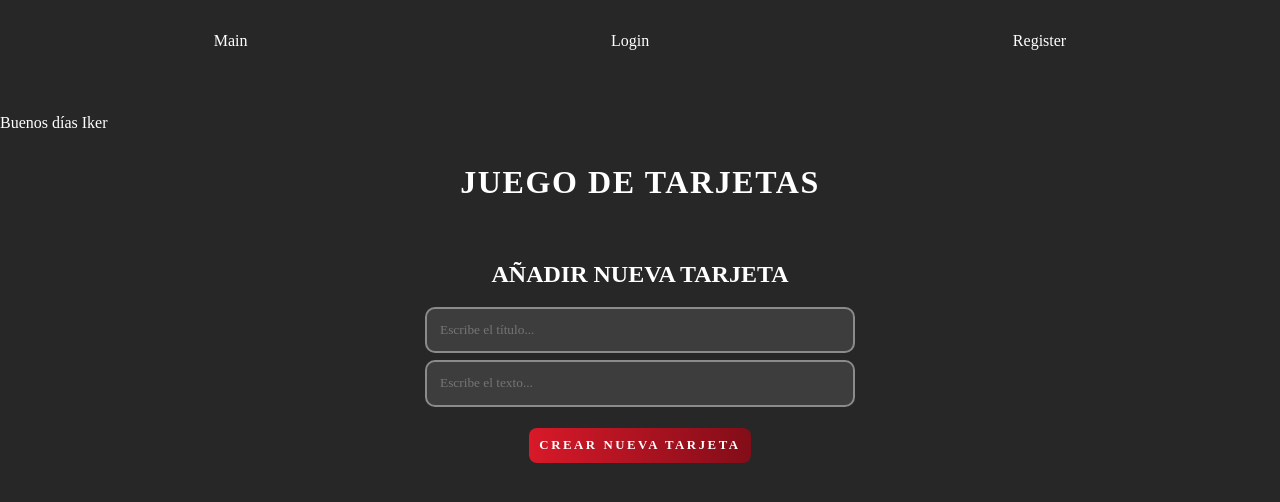
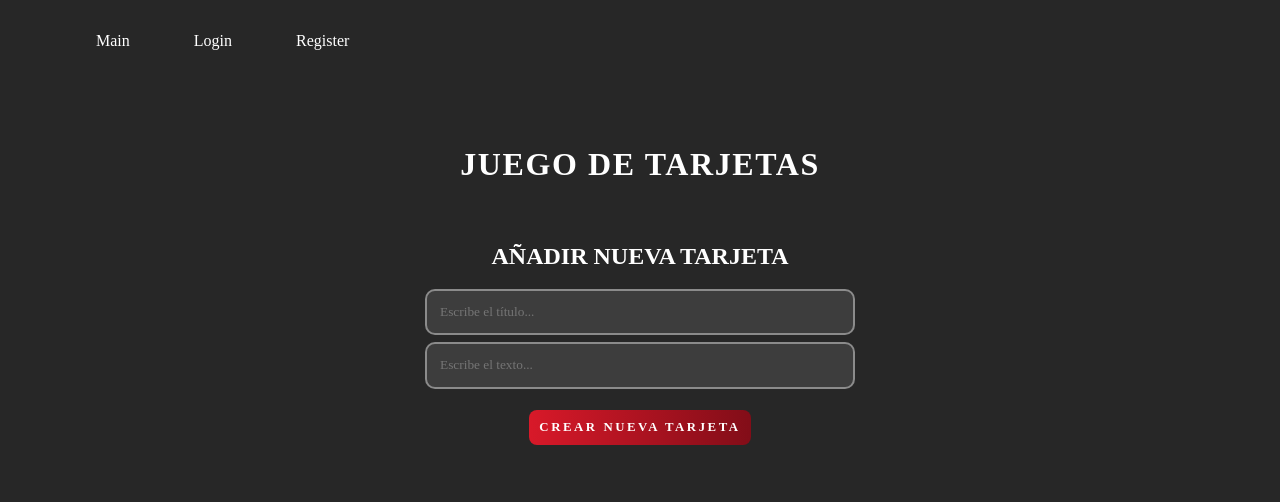
Before and after one commit to iker777/tarjetasFullstack, a React (Create React App) app in the folder frontende/: page /main in a window 1280 px wide. Shown: the top 502 px of the page. Built offline with nearby package versions, Linux system fonts and the light colour scheme; the HTML template or start-up script is replaced by a standard one; a web font is replaced by a local one.

Commit message:
useRef used, login ready, main -> user Logout ready

```diff
--- a/frontende/src/App.css
+++ b/frontende/src/App.css
@@ -22,7 +22,9 @@
 .nav__ul{
   display: flex;
   list-style: none;
-  justify-content: space-around;
+}
+.nav__li{
+  margin-left: 4em;
 }
 .nav__li a{
   color: white;
@@ -47,6 +49,36 @@
 .header__h1 {
   text-transform: uppercase;
   padding-bottom: 0.5em;
+}
+.userSession{
+  display: flex;
+  justify-content: center;
+  align-items: center;
+  flex-direction: column;
+  width: 7em;
+  position: absolute;
+  top: 1em;
+  right: 0;
+}
+.userSession__photo{
+  width: 2em;
+}
+.userSession__userData{
+  font-size: 0.7em;
+  text-align: center;
+}
+.userSession__link{
+  display: none;
+  color: white;
+  background: none;
+  border: none;
+  margin: 0.5em;
+}
+.userSession__link:hover{
+  text-decoration: underline;
+}
+.appear{
+  display: block;
 }
 
 body {
@@ -149,7 +181,6 @@ body {
 }
 
 .formContainer{
-  min-height: 100vh;
   width: 100%;
   display: flex;
   justify-content: center;
@@ -210,6 +241,11 @@ body {
   margin-top: 0.5em;
 }
 
+.logoutText{
+  text-align: center;
+  margin: 3em 0em 3em 0em;
+  text-transform: uppercase;
+}
 @media (max-width: 1100px) {
   .card {
     max-width: 40%;
--- a/frontende/src/App.js
+++ b/frontende/src/App.js
@@ -3,6 +3,7 @@ import Main from './pages/main/Main';
 import { BrowserRouter, Routes, Route, Link } from "react-router-dom";
 import Login from './pages/login/Login';
 import Register from './pages/register/Register';
+import Logout from './pages/logout/Logout';
 
 function App() {
 
@@ -31,6 +32,7 @@ function App() {
           <Route exact path="/main" element={<Main />}/>
           <Route exact path="/login" element={<Login/>}/>
           <Route exact path="/register" element={<Register/>}/>
+          <Route exact path="/logout" element={<Logout/>}/>
         </Routes>
       </div>
     </BrowserRouter>
--- a/frontende/src/Components/FormAddCard.jsx
+++ b/frontende/src/Components/FormAddCard.jsx
@@ -1,6 +1,6 @@
 import React from 'react'
 
-export const FormAddCard = ({ addCard }) => {
+export const FormAddCard = ({ addCard, titleElement, messageElement }) => {
 
   return (
     <section className="formContainer">
@@ -8,11 +8,13 @@ export const FormAddCard = ({ addCard }) => {
         <h2 className="formAddCard__h2 h2">Añadir nueva tarjeta</h2>
         <div className="formAddCard__inputContainer">
           <input
+            ref = {titleElement}
             className="formAddCard__input formAddCard__input--title"
             type="text"
             placeholder="Escribe el título..."
           />
           <input
+            ref={messageElement}
             className="formAddCard__input formAddCard__input--message"
             type="text"
             placeholder="Escribe el texto..."
--- /dev/null
+++ b/frontende/src/pages/logout/Logout.jsx
@@ -0,0 +1,14 @@
+import React from "react";
+import Login from "../login/Login";
+
+const Logout = () => {
+  return(
+    <>
+      <p className="logoutText">¡has salido de la sesión con éxito!</p>
+      <p className="logoutText">¿Quieres volver a entrar?</p>
+      <Login/>
+    </>
+  )
+}
+
+export default Logout;
--- a/frontende/src/pages/main/Main.jsx
+++ b/frontende/src/pages/main/Main.jsx
@@ -1,16 +1,25 @@
-import React, { useState } from 'react'
+import React, { useState, useEffect, useRef } from 'react'
+import { useNavigate } from 'react-router-dom';
 import { CardContainer } from '../../Components/CardContainer';
 import { FormAddCard } from '../../Components/FormAddCard';
+import profilePhoto from "../../img/userProfile.png"
 
 const Main = () => {
 
-  const [cardText, setcardText] = useState({});
+  const navigate = useNavigate()
+
+  const [userMail, setUserMail] = useState(null)
 
   const [cardList, setcardList] = useState([])
 
+  const userSessionLink = useRef(null)
+
+  const titleElement = useRef(null)
+  const messageElement = useRef(null)
+
   const addCard = () => {
-    const title = document.querySelector(".formAddCard__input--title").value;
-    const message = document.querySelector(".formAddCard__input--message").value;
+    const title = titleElement.current.value;
+    const message = titleElement.current.value;
 
     setcardList([
       ...cardList,
@@ -20,21 +29,56 @@ const Main = () => {
       },
     ]);
 
-    document.querySelector(".formAddCard__input--title").value = "";
-    document.querySelector(".formAddCard__input--message").value = "";
+    titleElement.current.value = "";
+    messageElement.current.value = "";
   };
 
+  const setSesion = () => {
+    if (localStorage.user) {
+      setUserMail(JSON.parse(localStorage.user).mail);
+    }
+  }
+
+  useEffect(() => {
+    setSesion()
+  }, [userMail])
 
   return (
     <div className="App">
-      <p>Buenos días Iker</p>
+      {userMail ? (
+        <div
+          className="userSession"
+          onMouseEnter={() => userSessionLink.current.classList.add("hola")}
+          onMouseLeave={() => userSessionLink.current.classList.add("hola")}
+        >
+          <img className="userSession__photo" src={profilePhoto} />
+          <p className="userSession__userData">Bienvenido {userMail}</p>
+          <button
+            className="userSession__link"
+            ref={userSessionLink}
+            onClick={() => {
+              localStorage.clear();
+              setUserMail(null);
+              navigate("/logout");
+            }}
+          >
+            Salir de la sesión
+          </button>
+        </div>
+      ) : (
+        ""
+      )}
       <div className="header">
         <h1 className="header__h1">Juego de tarjetas</h1>
       </div>
-      {cardList.length > 0? <CardContainer cardList={cardList}/>: ""}
-      <FormAddCard addCard={addCard}/>
+      {cardList.length > 0 ? <CardContainer cardList={cardList} /> : ""}
+      <FormAddCard
+        addCard={addCard}
+        titleElement={titleElement}
+        messageElement={messageElement}
+      />
     </div>
-  )
+  );
 }
 
-export default Main
+export default Main;
```
Also changed, not shown: frontende/src/img/userProfile.png (added).
